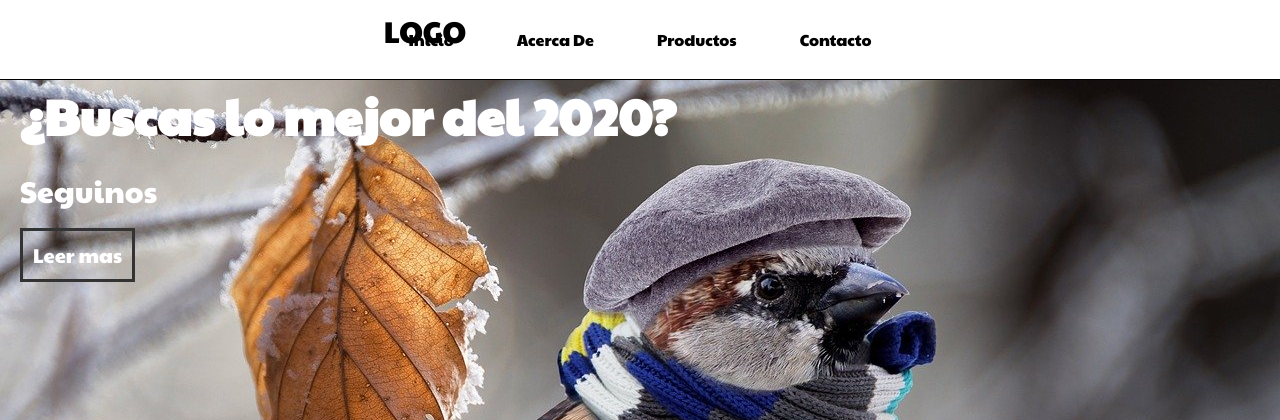
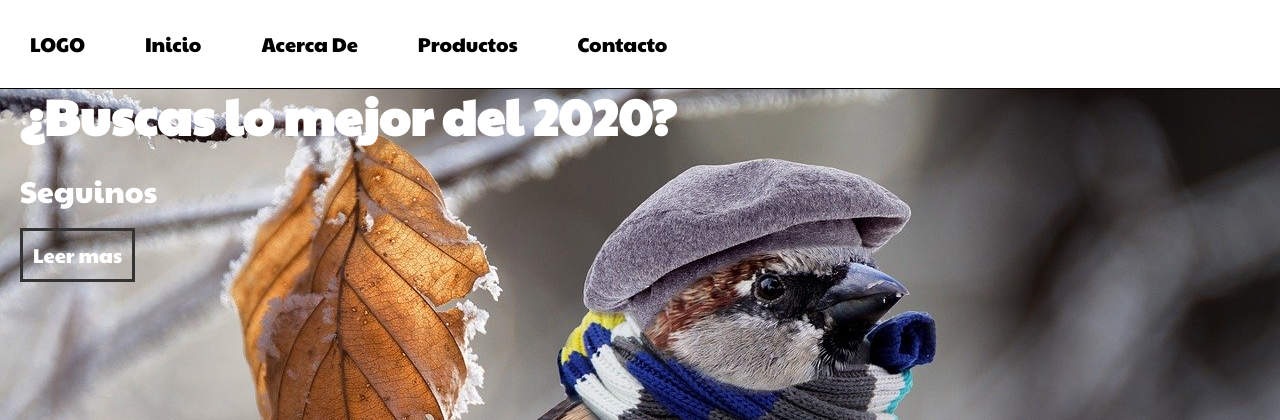
Before and after one commit to martinez022jose/Tienda-De-Ropa, a PHP site: page / in a window 1280 px wide. Shown: the top 420 px of the page. Run offline with PHP 8.4, Linux system fonts and the light colour scheme; data that the repository does not hold is empty; some libraries are stand-ins or nearby versions.

Commit message:
Cambiamos header principal

```diff
--- a/estiloProductos.css
+++ b/estiloProductos.css
@@ -17,7 +17,6 @@ body{
 
 header{
 	width: 100%;
-	height: 80px;
 	background: #fff;
 	position: fixed;
     top:0px;
@@ -27,51 +26,28 @@ header{
 }
 
 header .contenedor{
-	width: 100%;
-}
-header .contenedor .cajaLogo .cajaImagen img{
-	width: 100%;
-	height: 100%;
-}
-
-header .contenedor .cajaLogo .cajaImagen{
-	width: 50px;
-	height: 50px;
-	position: absolute;
-	top:10px;
-	left: 400px;
+	display: flex;
 }
 
 header .contenedor .cajaLogo .cajaImagen p{
-    font-size: 30px;
-    display: flex;
-    justify-content: center;
-    align-items: center;
+    padding: 30px;
+    font-size: 20px;
 }
-
-header .contenedor .cajaMenu .menu{
-    position: absolute;
-    top:0px;
-    left: 0px;
-    right: 0px;
-    bottom: 0px;
-    display: flex;
-    justify-content: center;
-    align-items: center;
-}
-
-header .contenedor .cajaMenu .menu ul li{
-	padding: 30px;
-	display: inline-block;
+header .contenedor .cajaMenu{
+	display: flex;
 
 }
 
-header .contenedor .cajaMenu .menu ul li:hover{
+header .contenedor .cajaMenu a{
+	padding: 30px;
+	text-decoration: none;
+	color: black;
+	font-size: 20px;
+}
+
+header .contenedor .cajaMenu a:hover{
 	background: #ededed;
-}
-header .contenedor .cajaMenu .menu ul li a{
-	text-decoration: none;
-	color:black;
+	color: black;
 }
 
 /*Trabajamos sobre la seccion "Portada"*/
--- a/index.php
+++ b/index.php
@@ -16,15 +16,11 @@
 		    </div>
 
 		    <div class="cajaMenu">
-			   <nav class="menu">
-				  <ul>
-					<li><a href="#inicio">Inicio</a></li>
-					<li><a href="#nosotros">Acerca De</a></li>
-					<li><a href="#productos">Productos</a></li>
-					<li><a href="contacto.php">Contacto</a></li>
-				  </ul>
-			    </nav>
-		    </div>
+			   <a href="#inicio">Inicio</a>
+			   <a href="#nosotros">Acerca De</a>
+			   <a href="#productos">Productos</a>
+			   <a href="contacto.php">Contacto</a>
+			</div>
 	    </div>
 	</header>
 
```
Also changed, not shown: contacto.php (+5 -9 lines).
